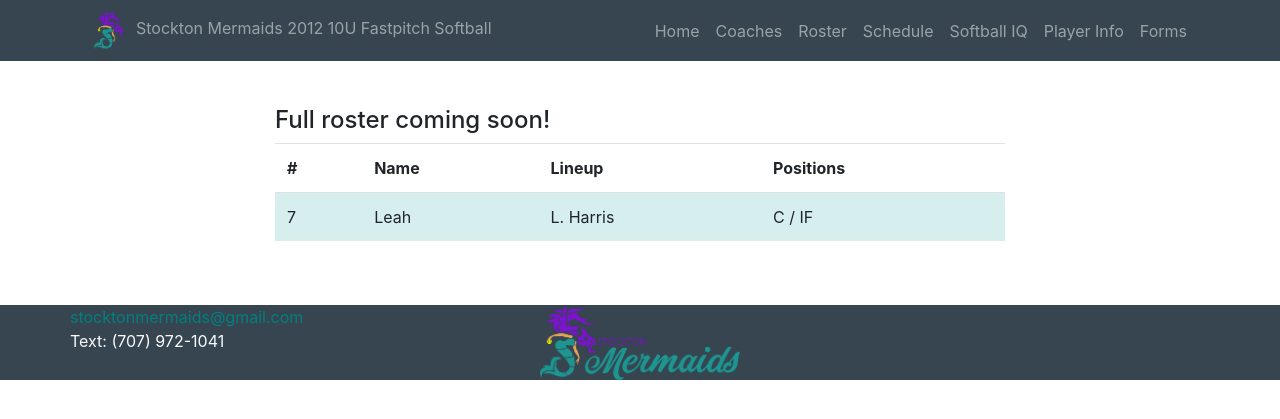
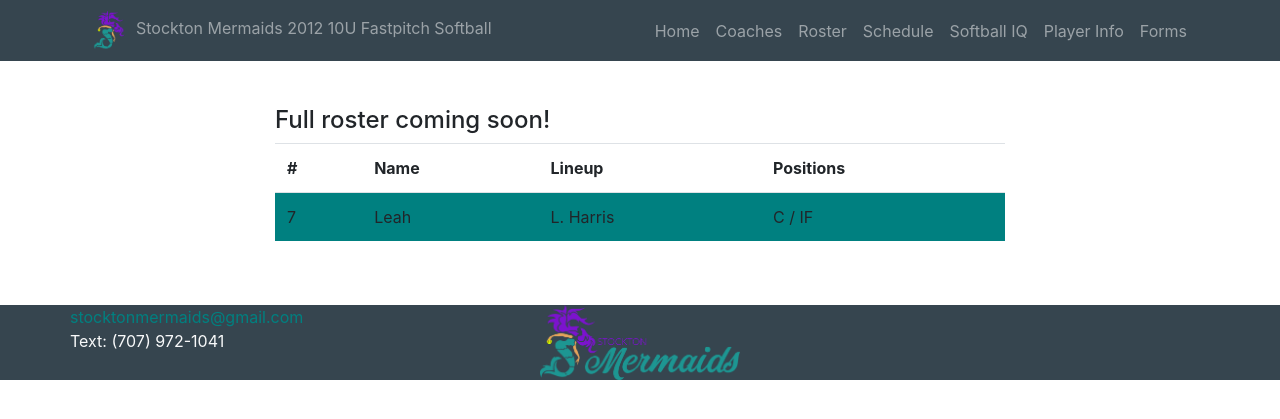
Before and after one commit to stocktonmermaids/stocktonmermaids.github.io, a Jekyll site: the page built from roster.html, in a window 1280 px wide. Shown: the top 419 px of the page. Built offline with Jekyll 4.4.1, drawn with Linux system fonts in a browser that asks for light colours; nearby versions of some CDN libraries.

Commit message:
MBH: woot woot

```diff
--- a/media/css/theme.css
+++ b/media/css/theme.css
@@ -30,5 +30,5 @@ body,html {
 
 /* my additions */
   tr:nth-child(even) {
-      background-color: #D6EEEE;
+      background-color: teal;
   }
```
